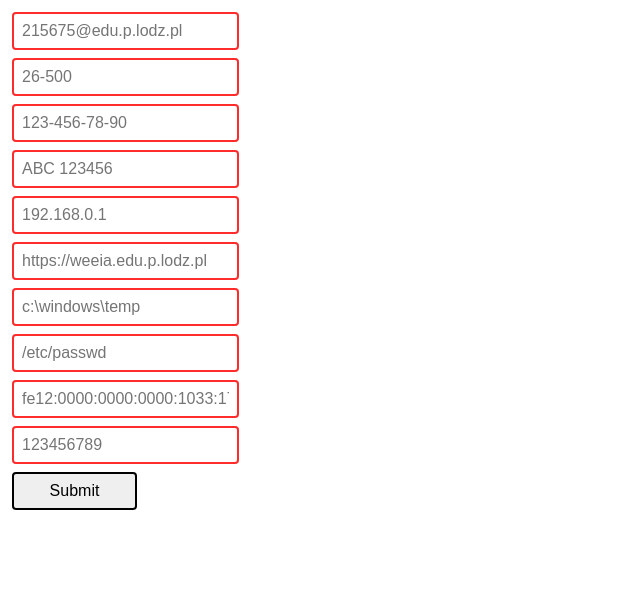
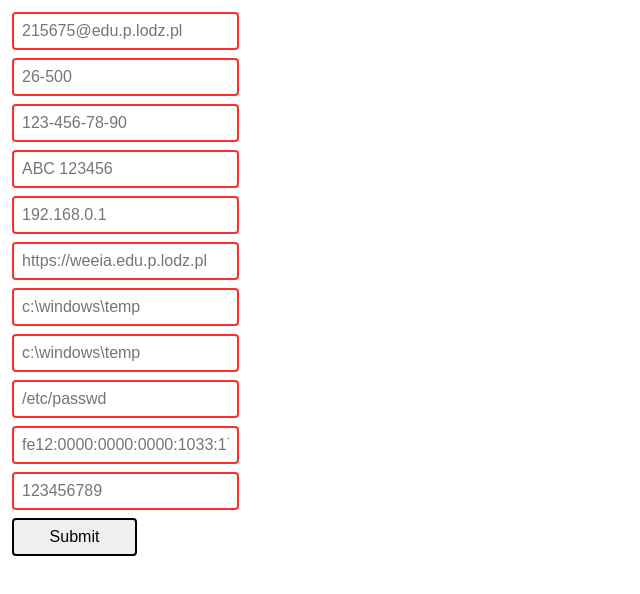
Before and after one commit to bakpawel103/ibmob-zad2, a plain HTML site: page index.html in a window 1280 px wide. Shown: the whole page, without its empty margins (0-640 px from the left). Drawn offline with Linux system fonts and the light colour scheme.

Commit message:
Added new input field

```diff
--- a/index.html
+++ b/index.html
@@ -13,6 +13,7 @@
         <input type="text" pattern="^([0-9]{1,3}\.){3}[0-9]{1,3}$" placeholder="192.168.0.1" required/><br>
         <input type="url" pattern="^([0-9]{1,3}\.){3}[0-9]{1,3}$" placeholder="https://weeia.edu.p.lodz.pl" required/><br>
         <input type="text" pattern="^[a-zA-Z]:\\(windows|winnt|win|dos|msdos\\?[a-z])" placeholder="c:\windows\temp" required/><br>
+        <input type="text" pattern="^[a-zA-Z]:\\([Ww][Ii][Nn][Dd][Oo][Ww][Ss][Ww][Ii][Nn][Nn][Tt][Ww][Ii][Nn][Dd][Oo][Ss][Mm][Ss][Dd][Oo][Ss]\\?[a-z])" placeholder="c:\windows\temp" required/><br>
         <input type="text" pattern="^(/etc/).*" placeholder="/etc/passwd" required/><br>
         <input type="text" pattern="(([0-9a-fA-F]{1,4}:){7,7}[0-9a-fA-F]{1,4}|([0-9a-fA-F]{1,4}:){1,7}:|([0-9a-fA-F]{1,4}:){1,6}:[0-9a-fA-F]{1,4}|([0-9a-fA-F]{1,4}:){1,5}(:[0-9a-fA-F]{1,4}){1,2}|([0-9a-fA-F]{1,4}:){1,4}(:[0-9a-fA-F]{1,4}){1,3}|([0-9a-fA-F]{1,4}:){1,3}(:[0-9a-fA-F]{1,4}){1,4}|([0-9a-fA-F]{1,4}:){1,2}(:[0-9a-fA-F]{1,4}){1,5}|[0-9a-fA-F]{1,4}:((:[0-9a-fA-F]{1,4}){1,6})|:((:[0-9a-fA-F]{1,4}){1,7}|:)|fe80:(:[0-9a-fA-F]{0,4}){0,4}%[0-9a-zA-Z]{1,}|::(ffff(:0{1,4}){0,1}:){0,1}((25[0-5]|(2[0-4]|1{0,1}[0-9]){0,1}[0-9])\.){3,3}(25[0-5]|(2[0-4]|1{0,1}[0-9]){0,1}[0-9])|([0-9a-fA-F]{1,4}:){1,4}:((25[0-5]|(2[0-4]|1{0,1}[0-9]){0,1}[0-9])\.){3,3}(25[0-5]|(2[0-4]|1{0,1}[0-9]){0,1}[0-9]))" placeholder="fe12:0000:0000:0000:1033:17ff:0000:0000" required/><br>
         <input type="text" pattern="[0-9]{3}-[0-9]{3}-[0-9]{3}|[0-9]{3} [0-9]{3} [0-9]{3}|[0-9]{9}" placeholder="123456789" required/><br>
```
